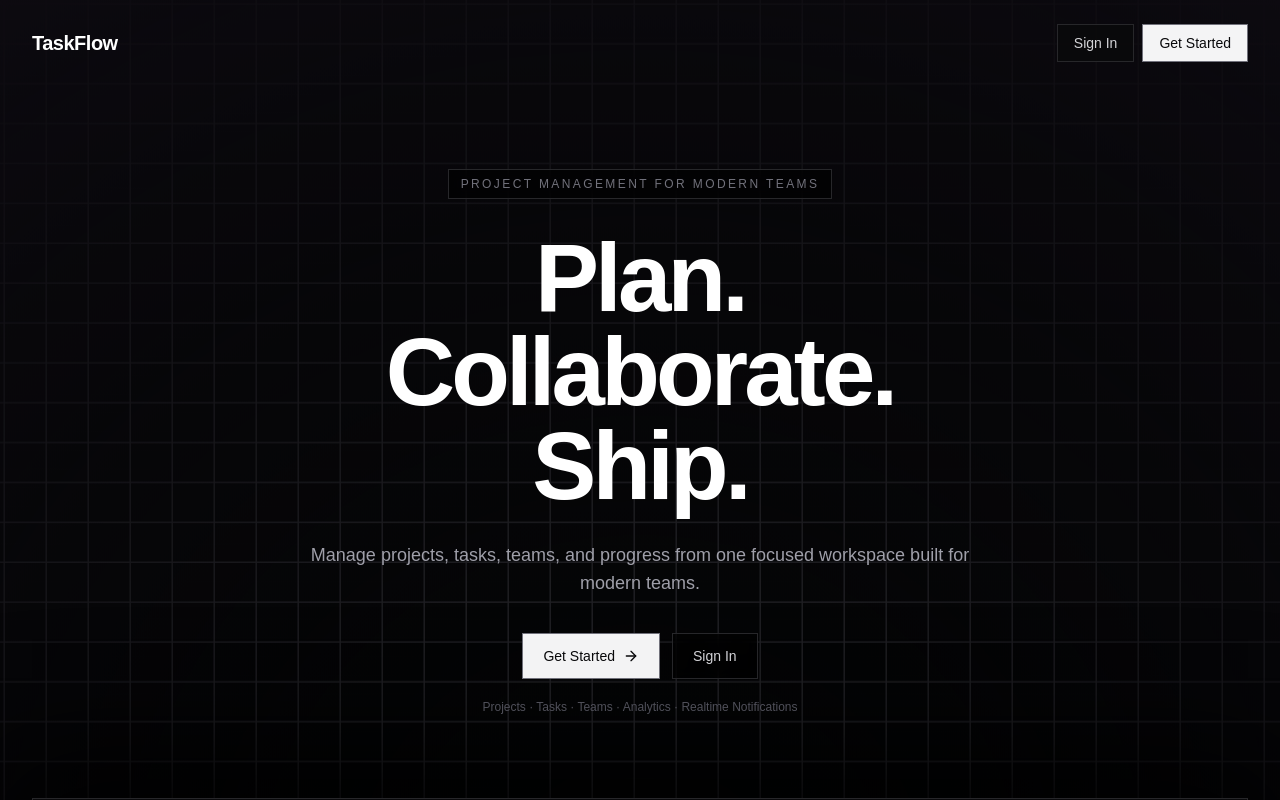
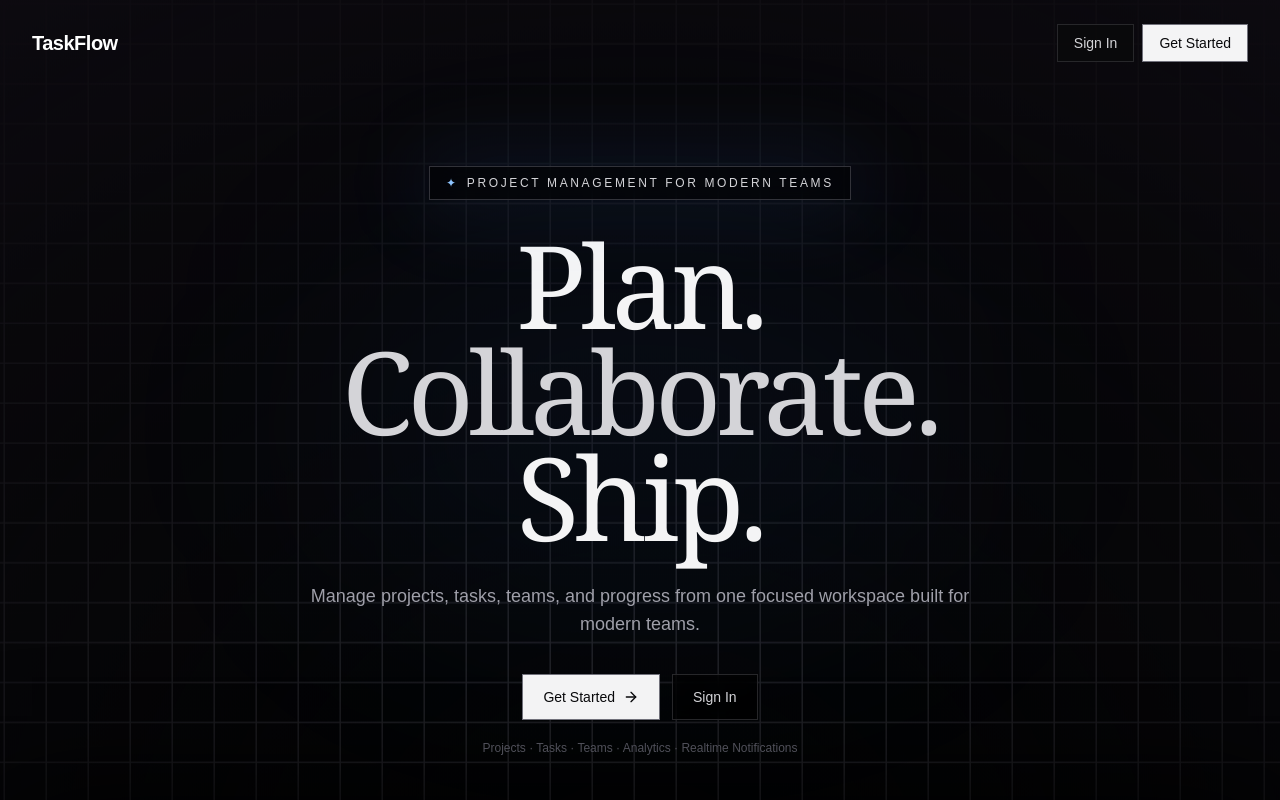
Before and after one commit to utsavanand131/taskflow, a Next.js app: page / in a window 1280 px wide. Shown: the top 800 px of the page. Built offline with nearby package versions, Linux system fonts and the light colour scheme; no server answers.

Commit message:
style: polish taskflow landing hero

```diff
--- a/app/page.tsx
+++ b/app/page.tsx
@@ -8,7 +8,7 @@ import ShapeGrid from "@/components/ShapeGrid";
 export default function Home() {
   return (
     <main className="relative min-h-screen overflow-hidden bg-[#08090b] text-zinc-100">
-      {/* Hero background */}
+      {/* ShapeGrid background */}
       <div className="absolute inset-0">
         <ShapeGrid
           speed={0.35}
@@ -54,20 +54,30 @@ export default function Home() {
 
         {/* Hero */}
         <section className="mx-auto flex min-h-[calc(100vh-88px)] max-w-6xl items-center justify-center px-5 py-20 text-center md:px-8">
-          <div className="max-w-4xl">
-            <div className="inline-flex border border-zinc-800 bg-black/60 px-3 py-1.5 text-xs uppercase tracking-[0.2em] text-zinc-500 backdrop-blur-sm">
-              Project management for modern teams
+          <div className="relative max-w-4xl">
+            {/* Ambient glow behind hero */}
+            <div className="pointer-events-none absolute left-1/2 top-[44%] -z-10 h-[360px] w-[620px] -translate-x-1/2 -translate-y-1/2 rounded-full bg-blue-500/[0.055] blur-[120px]" />
+
+            {/* Eyebrow glow */}
+            <div className="relative inline-flex">
+              <div className="pointer-events-none absolute -inset-4 rounded-full bg-blue-400/[0.08] blur-2xl" />
+
+              <div className="relative border border-zinc-700/80 bg-black/55 px-4 py-2 text-[11px] font-medium uppercase tracking-[0.22em] text-zinc-300 backdrop-blur-sm sm:text-xs">
+                <span className="mr-2 text-blue-300">✦</span>
+                Project management for modern teams
+              </div>
             </div>
 
-            <h1 className="mt-8 text-5xl font-semibold leading-[0.98] tracking-[-0.04em] text-white sm:text-6xl md:text-7xl lg:text-8xl">
-              Plan.
-              <br />
-              Collaborate.
-              <br />
-              Ship.
+            {/* Hero heading */}
+            <h1 className="mt-8 font-serif text-6xl font-medium leading-[0.92] tracking-[-0.045em] text-zinc-100 sm:text-7xl md:text-8xl lg:text-[7.2rem]">
+              <span className="block">Plan.</span>
+
+              <span className="block text-zinc-300">Collaborate.</span>
+
+              <span className="block text-zinc-100">Ship.</span>
             </h1>
 
-            <p className="mx-auto mt-7 max-w-2xl text-base leading-7 text-zinc-400 sm:text-lg">
+            <p className="mx-auto mt-8 max-w-2xl text-base leading-7 text-zinc-400 sm:text-lg">
               Manage projects, tasks, teams, and progress from one focused
               workspace built for modern teams.
             </p>
```
